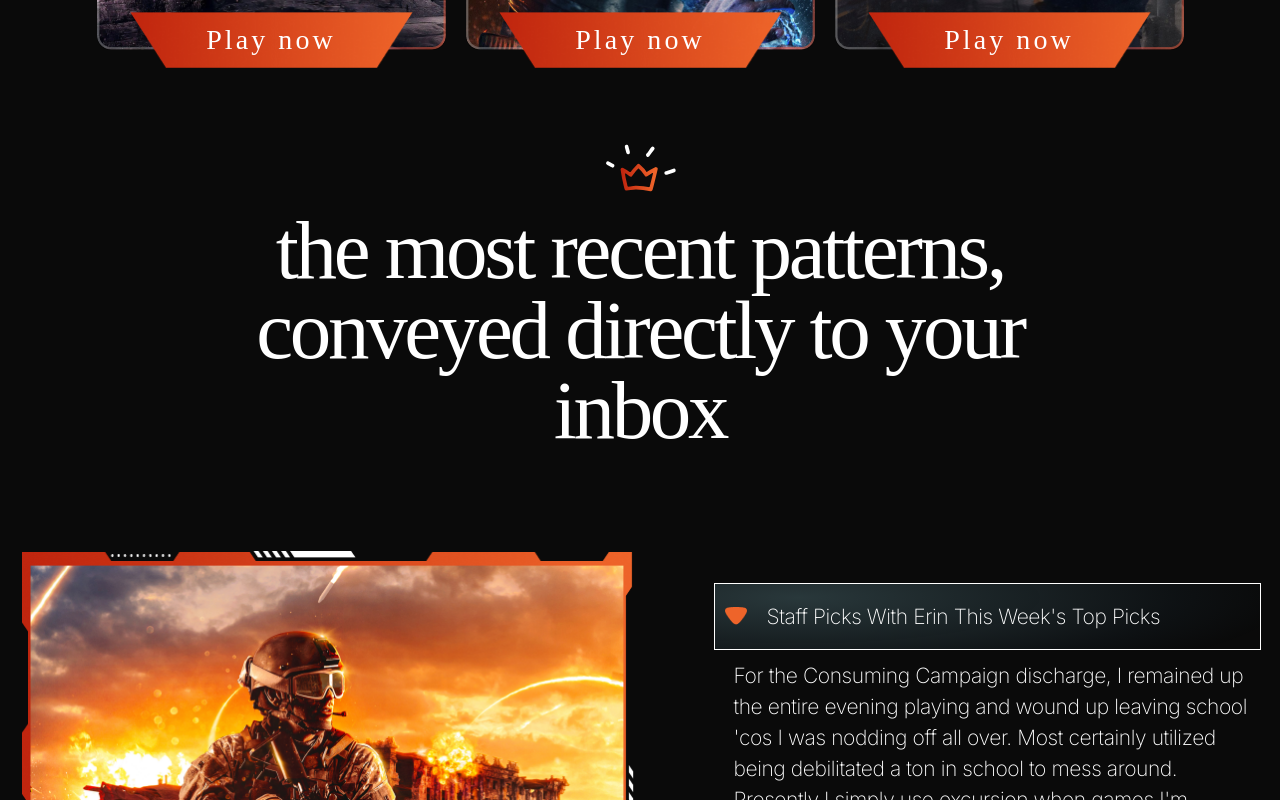
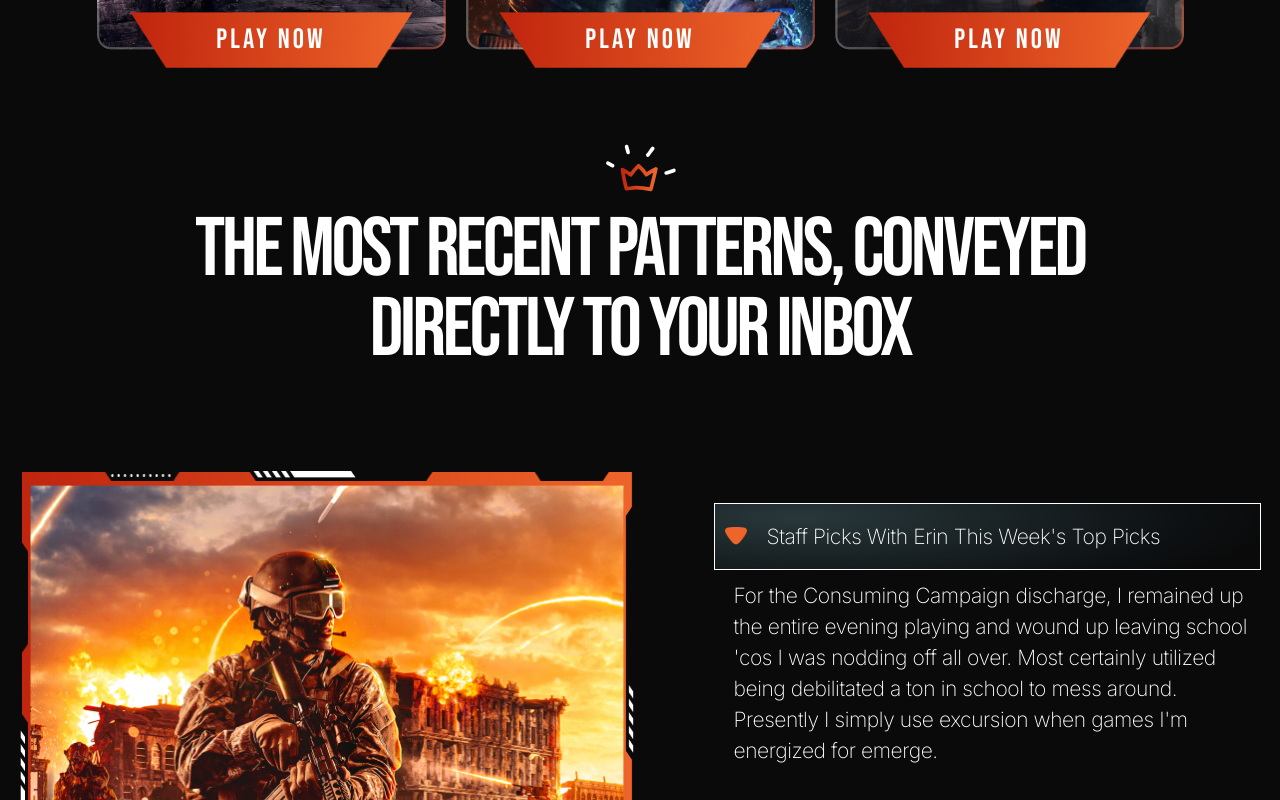
Before and after one commit to M-Ali-Haider/play, a Next.js app: page / in a window 1280 px wide. Shown: the part 1340-2140 px from the top of the page. Built offline with nearby package versions, Linux system fonts and the light colour scheme.

Commit message:
adjusted font sizes

```diff
--- a/src/app/layout.js
+++ b/src/app/layout.js
@@ -1,4 +1,5 @@
 import { Inter } from "next/font/google";
+
 import "./globals.css";
 
 const inter = Inter({ subsets: ["latin"] });
--- a/src/component/CrownHeading/index.jsx
+++ b/src/component/CrownHeading/index.jsx
@@ -1,9 +1,14 @@
 import styles from './style.module.css'
 import nextConfig from '../../../next.config'
 import Image from 'next/image'
+
+import { Bebas_Neue } from 'next/font/google'
+
+const bebas = Bebas_Neue({subsets:["latin"],weight:["400"]});
+
 export default function CrownHeading({isMobile,heading}) {
   return (
-    <div className={styles.crownHeading}>
+    <div className={`${bebas.className} ${styles.crownHeading}`}>
         <Image
             className={styles.crown}
             src={`${nextConfig.basePath}/images/crownsvg.svg`}
--- a/src/component/HappyClientSwiper/style.module.css
+++ b/src/component/HappyClientSwiper/style.module.css
@@ -83,4 +83,11 @@
         padding-left:25px;
 
     }
+    .client{
+        font-size: 17px;
+        font-weight: 400;
+        line-height: 23px;
+        letter-spacing: 0em;
+        text-align: left;
+    }
 }
```
